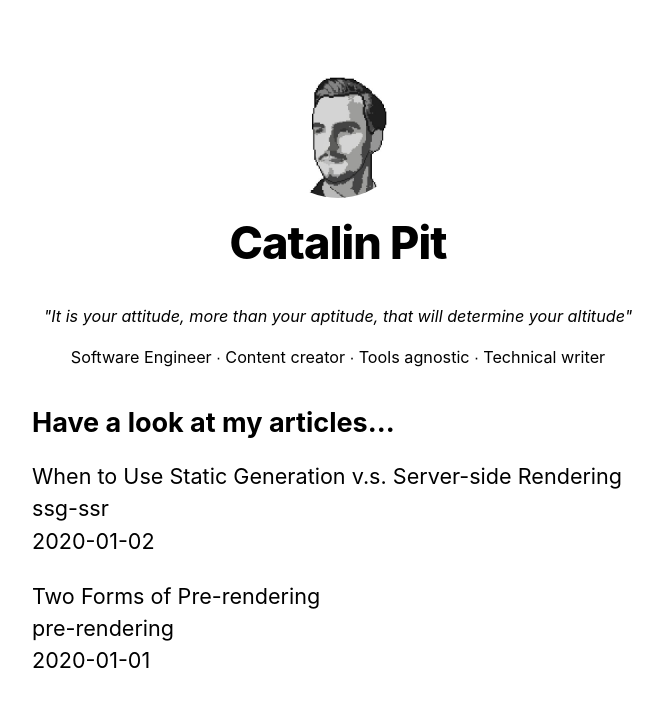
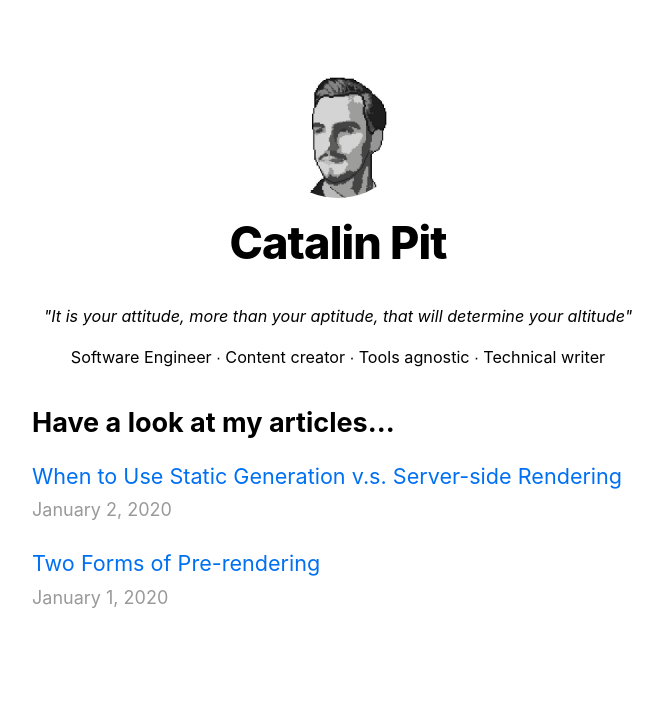
Before and after one commit to lawalalao/blog-next, a Next.js app: page / in a window 1280 px wide. Shown: the top 706 px of the page, without its empty margins (302-965 px from the left). Built offline with nearby package versions, Linux system fonts and the light colour scheme.

Commit message:
Polished the homepage

```diff
--- a/components/date.js
+++ b/components/date.js
@@ -1,6 +1,6 @@
-import { parseISO, formatISO } from 'date-fns'
+import { parseISO, format } from 'date-fns'
 
 export default function Date({ dateString }) {
     const date = parseISO(dateString)
-    return <time dateTime={dateString}>{formatISO(date, 'LLLL d, yyyy', {representation: 'date'})}</time>
+    return <time dateTime={dateString}>{format(date, 'LLLL d, yyyy')}</time>
 }
--- a/pages/index.js
+++ b/pages/index.js
@@ -3,6 +3,7 @@ import Link from 'next/link'
 import Layout, { siteTitle } from '../components/layout'
 import utilStyles from '../styles/utils.module.css'
 import { getPosts } from '../lib/posts'
+import Date from '../components/date'
 
 export default function Home({ postsData }) {
   return (
@@ -19,11 +20,13 @@ export default function Home({ postsData }) {
         <ul className={utilStyles.list}>
           {postsData.map(({ postID, title, date}) => (
             <li className={utilStyles.listItem} key={postID}>
-              {title}
+              <Link href="/[postID]" as={`/${postID}`}>
+                <a>{title}</a>
+              </Link>
               <br />
-              {postID}
-              <br />
-              {date}
+              <small className={utilStyles.lightText}>
+                <Date dateString={date} />
+              </small>
             </li>
           ))}
         </ul>
```
